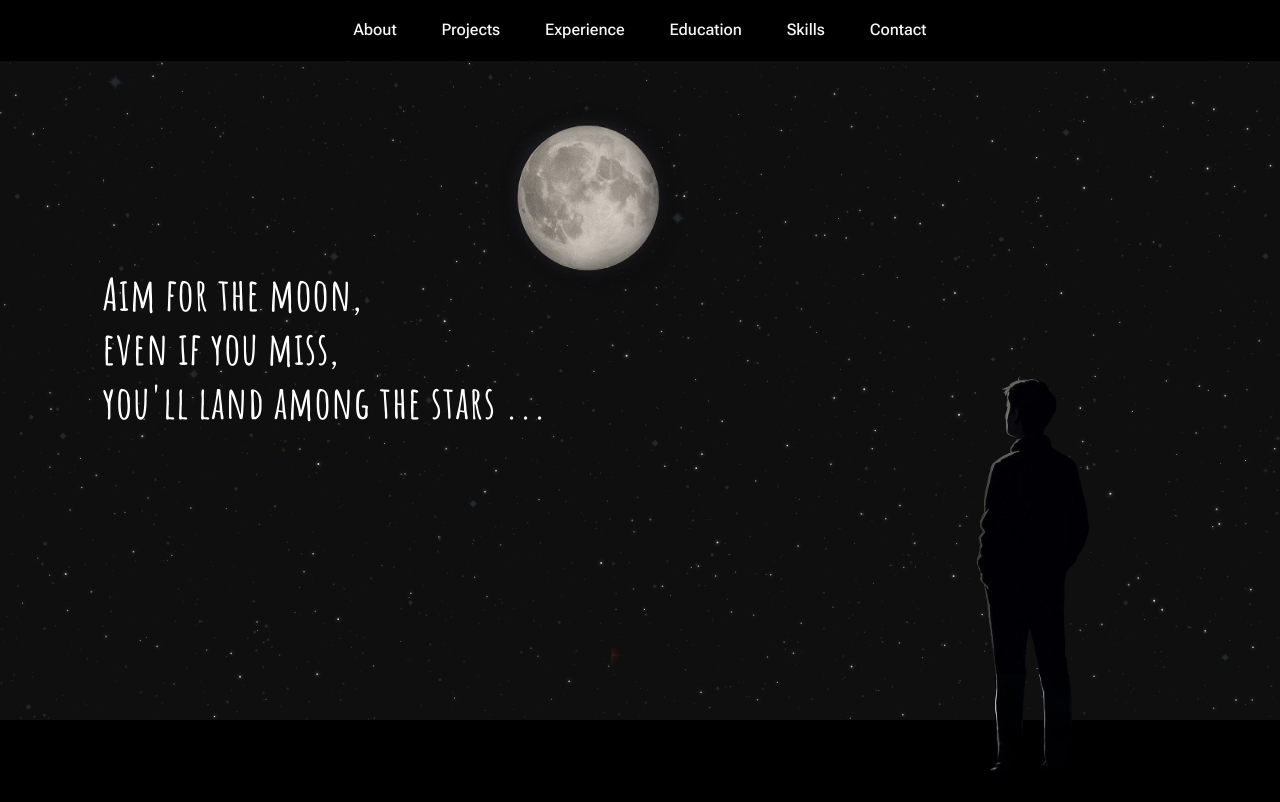
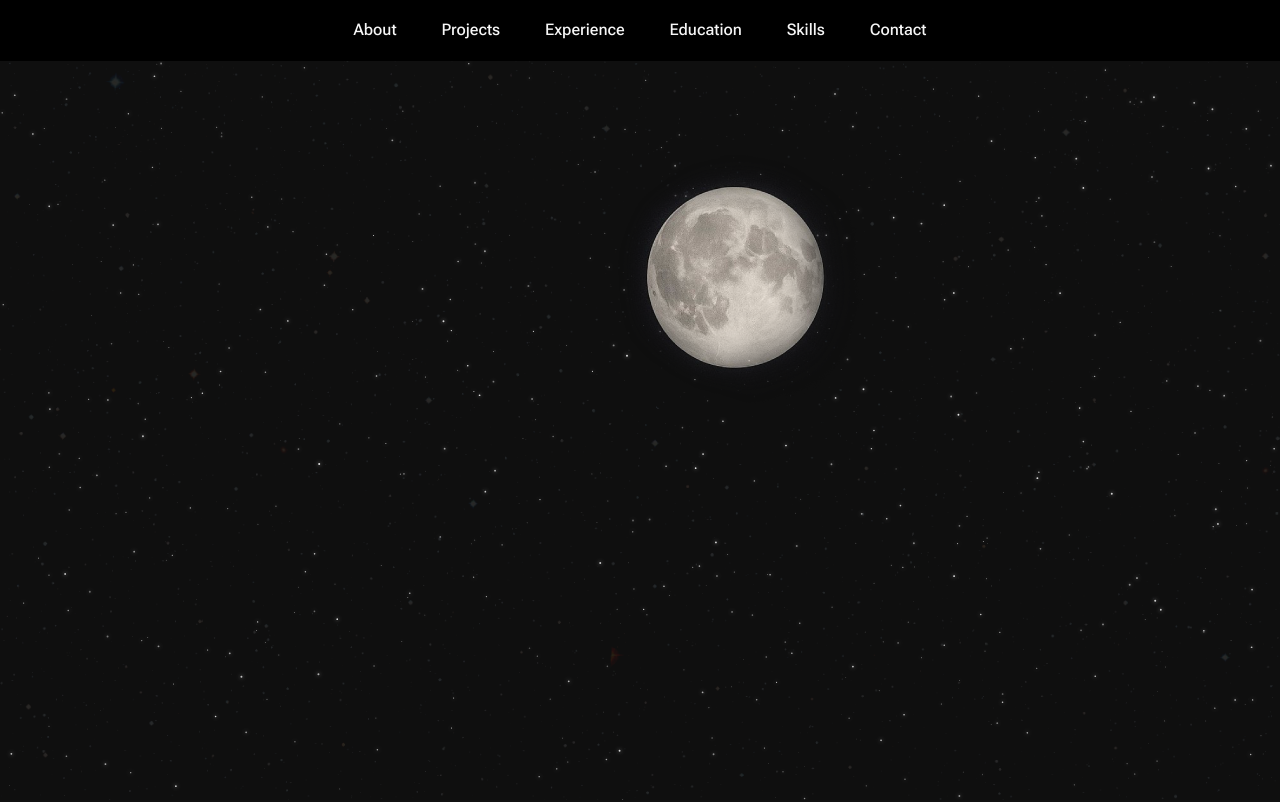
Before and after one commit to Zakaria-Boukeffa/PORTFOLIO-REACT, a Next.js app in the folder portfolio/: page / in a window 1280 px wide. Shown: the top 802 px of the page. Built offline with nearby package versions, Linux system fonts and the light colour scheme; a web font is replaced by a local one.

Commit message:
Images weren't showin, let's see now, I hope they will

```diff
--- a/portfolio/src/app/components/HeroSection.jsx
+++ b/portfolio/src/app/components/HeroSection.jsx
@@ -108,8 +108,8 @@ function HeroSection() {
     <section className="hero-section" id="hero">
       <canvas ref={canvasRef} className="stars-canvas" aria-hidden="true" tabIndex={-1} />
       <div className="stars-bg-img"></div>
-      <img ref={moonRef} src="/moon.png" alt="Moon" className="moon-img" />
-      <img src="/boy.png" alt="Boy looking at sky" className="boy-img" />
+      <img ref={moonRef} src="/moon.png" alt="Moon" className="Moon-img" />
+      <img src="/boy.png" alt="Boy looking at sky" className="Boy-img" />
       <div className="ground-overlay"></div>
       <div className="hero-content quote-overlay" ref={quoteRef}>
         <h1>
```
